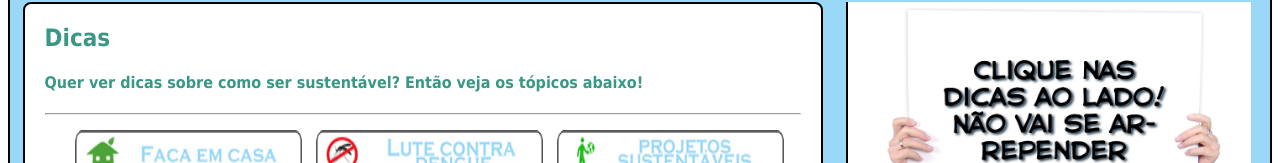
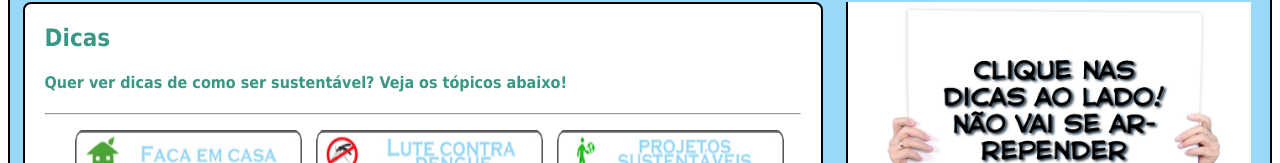
Before and after one commit to narutavitoria/APS_Sustentabilidade_XHTML, a plain HTML site: page pag3.html in a window 1280 px wide. Shown: the part 390-553 px from the top of the page. Drawn offline with Linux system fonts and the light colour scheme.

Commit message:
Correção erros de português
Correção pág 3

```diff
--- a/pag3.html
+++ b/pag3.html
@@ -22,7 +22,7 @@
 			<img id="imgBanner" src="./imagens/bannerDicas.jpg" alt="Imagem sobre dicas" />
 			<div class="conteudoStyle">
 				<h2>Dicas</h2>
-				<h4>Quer ver dicas sobre como ser sustentável? Então veja os tópicos abaixo!</h4><hr />
+				<h4>Quer ver dicas de como ser sustentável? Veja os tópicos abaixo!</h4><hr />
 				<ul class="conteudoStyle">
 					<li class="conteudoStyle"><a href="./emcasa.html"><img class="conteudoStyle" src="./imagens/façavoce.jpg" alt="Botão faça em casa" /></a></li>
 					<li class="conteudoStyle"><a href="./dengue.html"><img class="conteudoStyle" src="./imagens/dengue.jpg" alt="Dengue" /></a></li>
```
